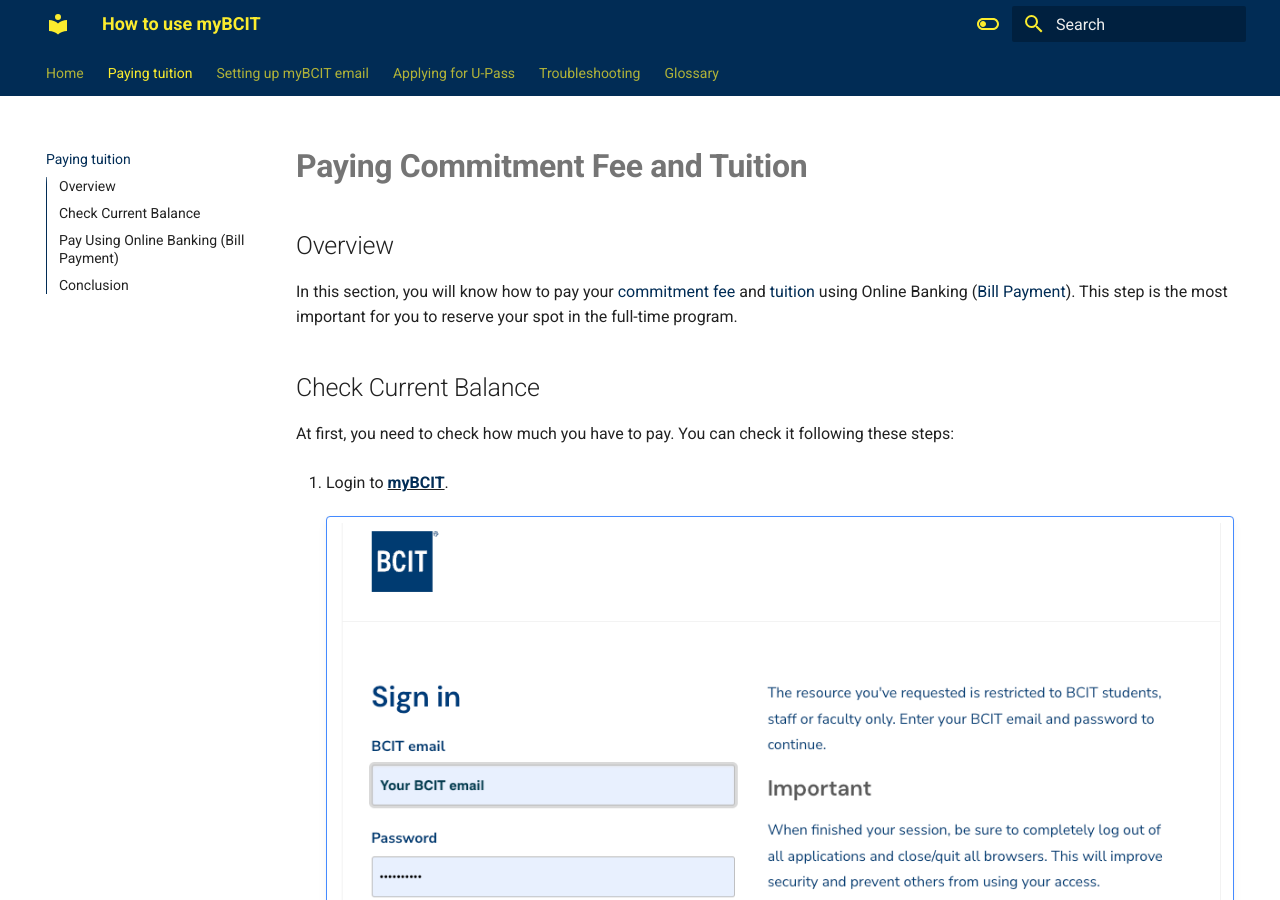
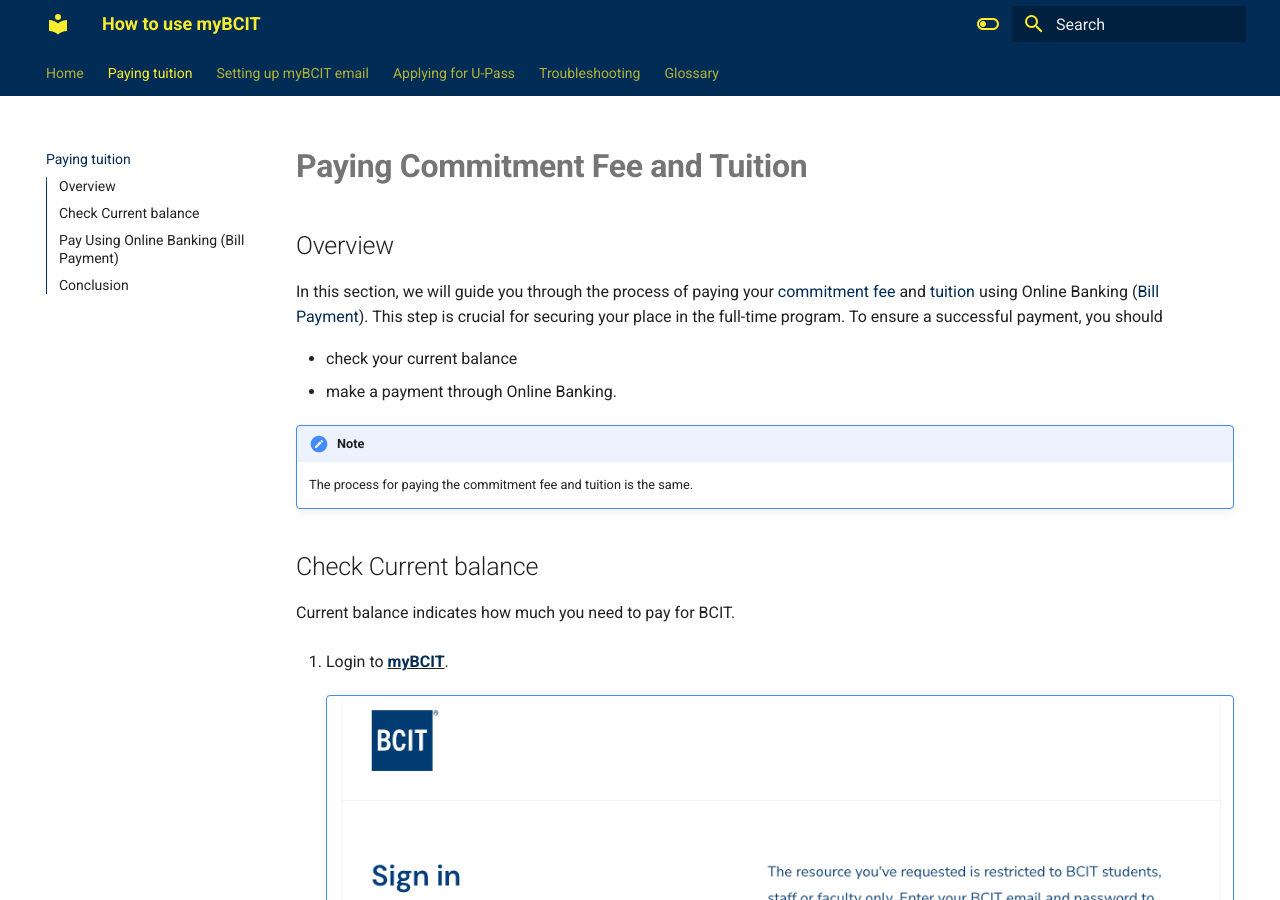
Before and after one commit to TatsunoriMarumo/myBCIT-Guide, an MkDocs documentation site: the page built from docs/paying-tuition.md, in a window 1280 px wide and 900 px high. Built offline with MkDocs 1.6.1 and Material for MkDocs 9.7.7, drawn with Linux system fonts in a browser that asks for light colours; nearby versions of some CDN libraries; comment, search, counter and statistics services are not loaded; some of the changed text lies outside the part shown.

Commit message:
Fix grammar

```diff
--- a/docs/paying-tuition.md
+++ b/docs/paying-tuition.md
@@ -1,11 +1,17 @@
 # **Paying Commitment Fee and Tuition**
 
 ## Overview
-In this section, you will know how to pay your [commitment fee](glossary.md/#commitment-fee) and [tuition](glossary.md/#tuition) using Online Banking ([Bill Payment](glossary.md/#bill-payment)). This step is the most important for you to reserve your spot in the full-time program.
+In this section, we will guide you through the process of paying your [commitment fee](glossary.md/#commitment-fee) and [tuition](glossary.md/#tuition) using Online Banking ([Bill Payment](glossary.md/#bill-payment)). This step is crucial for securing your place in the full-time program. To ensure a successful payment, you should
 
+- check your current balance
+- make a payment through Online Banking.
 
-## Check Current Balance
-At first, you need to check how much you have to pay. You can check it following these steps:
+!!! Note
+    The process for paying the commitment fee and tuition is the same.
+
+## Check Current balance
+
+Current balance indicates how much you need to pay for BCIT.
 
 1. Login to **<u>[myBCIT](https://my.bcit.ca/)</u>**.
 
```
Also changed, not shown: other parts of docs/paying-tuition.md (+1 -1 lines).
